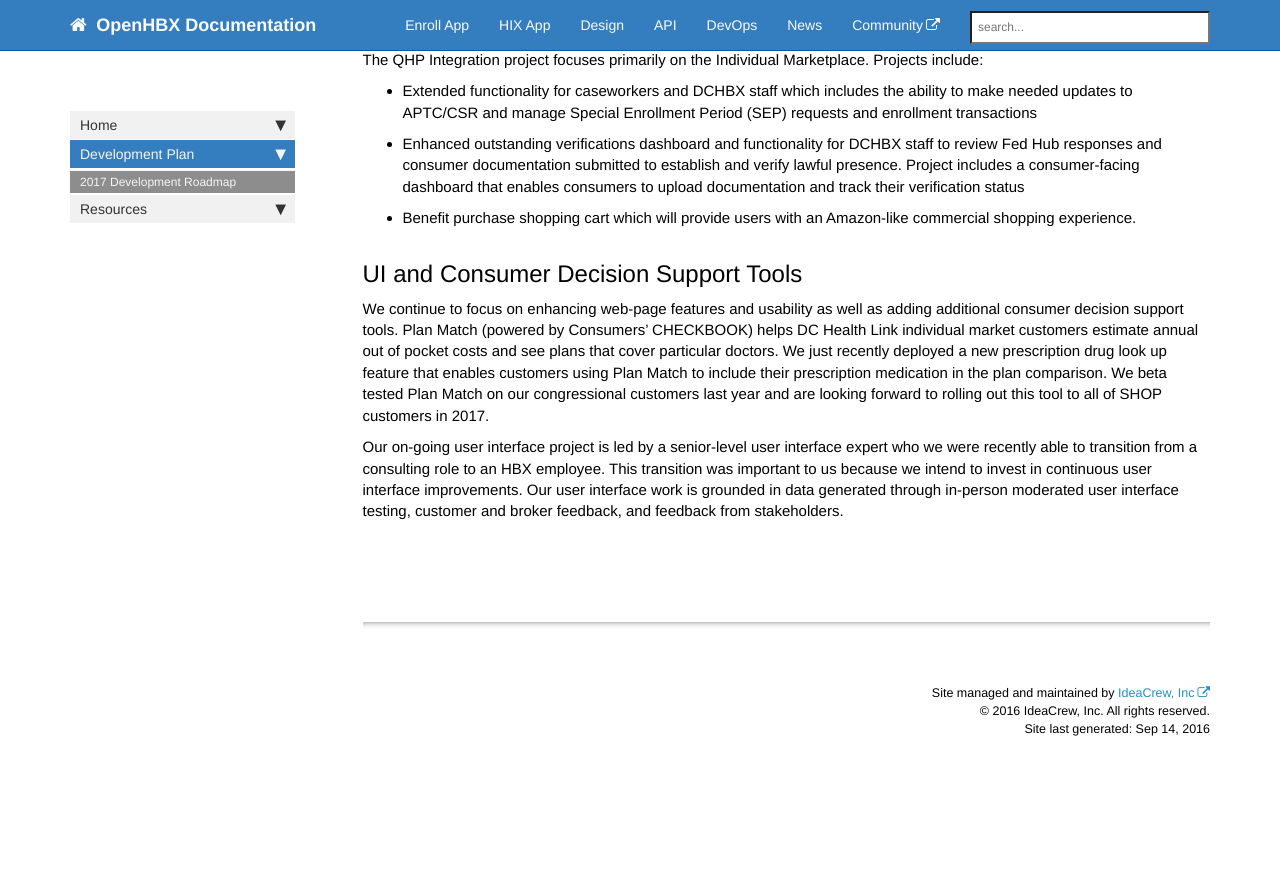
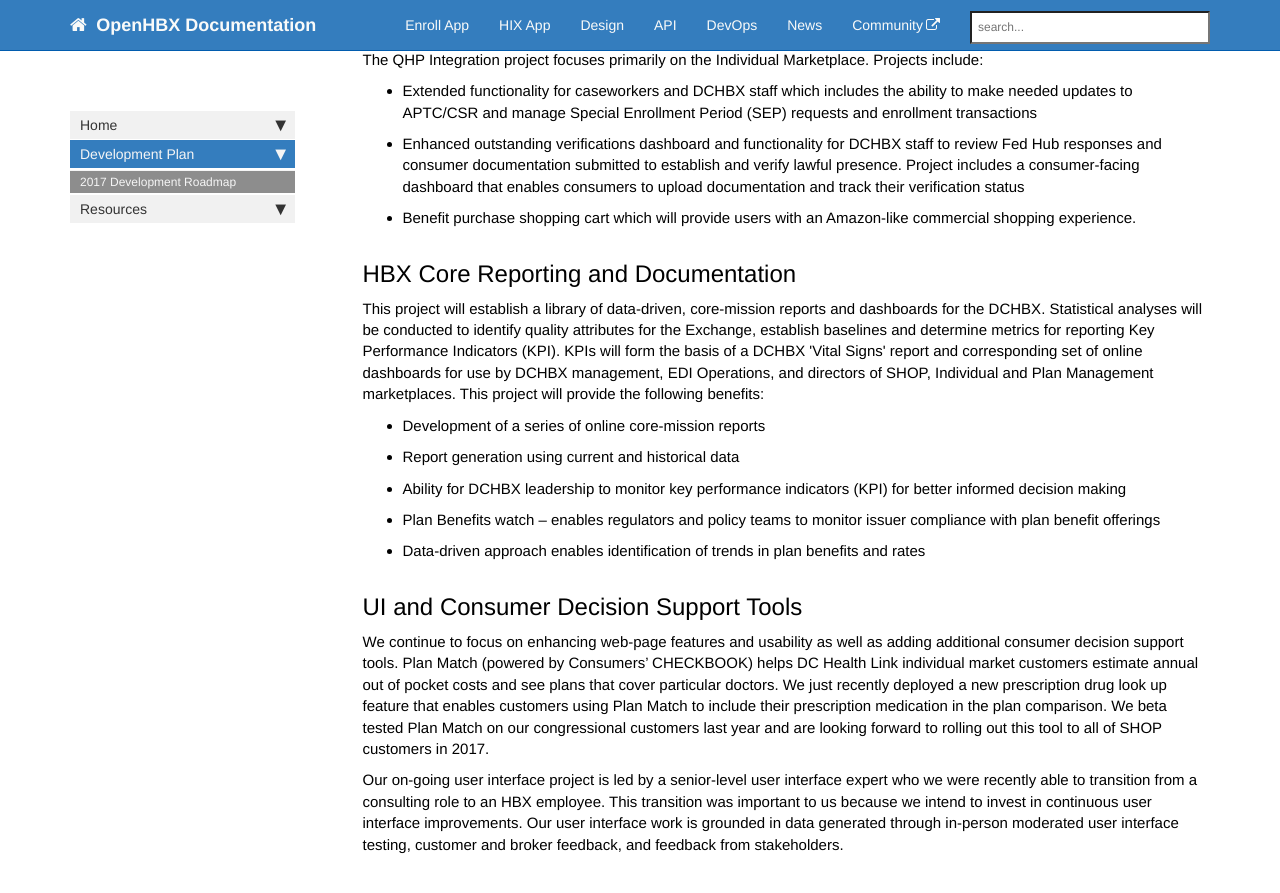
Before and after one commit to openhbx/openhbx.github.io, a Jekyll site: the page built from pages/enroll_app/ea_dev_roadmap_2017.md, in a window 1280 px wide and 900 px high, scrolled down 1111 px. Shown: the top 893 px of the window. Built offline with Jekyll 4.4.1, drawn with Linux system fonts in a browser that asks for light colours; nearby versions of some CDN libraries; comment, search, counter and statistics services are not loaded; before the commit the page ends 1899 px from its top, so only the background shows below that.

Commit message:
Add HBX Core Reporting project

```diff
--- a/pages/enroll_app/ea_dev_roadmap_2017.md
+++ b/pages/enroll_app/ea_dev_roadmap_2017.md
@@ -42,6 +42,16 @@ The QHP Integration project focuses primarily on the Individual Marketplace. Pro
 
 * Benefit purchase shopping cart which will provide users with an Amazon-like commercial shopping experience.
 
+## HBX Core Reporting and Documentation
+
+This project will establish a library of data-driven, core-mission reports and dashboards for the DCHBX. Statistical analyses will be conducted to identify quality attributes for the Exchange, establish baselines and determine metrics for reporting Key Performance Indicators (KPI).   KPIs will form the basis of a DCHBX &#39;Vital Signs&#39; report and corresponding set of online dashboards for use by DCHBX management, EDI Operations, and directors of SHOP, Individual and Plan Management marketplaces.  This project will provide the following benefits:
+
+* Development of a series of online core-mission reports
+* Report generation using current and historical data
+* Ability for DCHBX leadership to monitor key performance indicators (KPI) for better informed decision making
+* Plan Benefits watch – enables regulators and policy teams to monitor issuer compliance with plan benefit offerings
+* Data-driven approach enables identification of trends in plan benefits and rates
+
 ## UI and Consumer Decision Support Tools
 We continue to focus on enhancing web-page features and usability as well as adding additional consumer decision support tools.  Plan Match (powered by Consumers’ CHECKBOOK) helps DC Health Link individual market customers estimate annual out of pocket costs and see plans that cover particular doctors. We just recently deployed a new prescription drug look up feature that enables customers using Plan Match to include their prescription medication in the plan comparison. We beta tested Plan Match on our congressional customers last year and are looking forward to rolling out this tool to all of SHOP customers in 2017.
 
```
